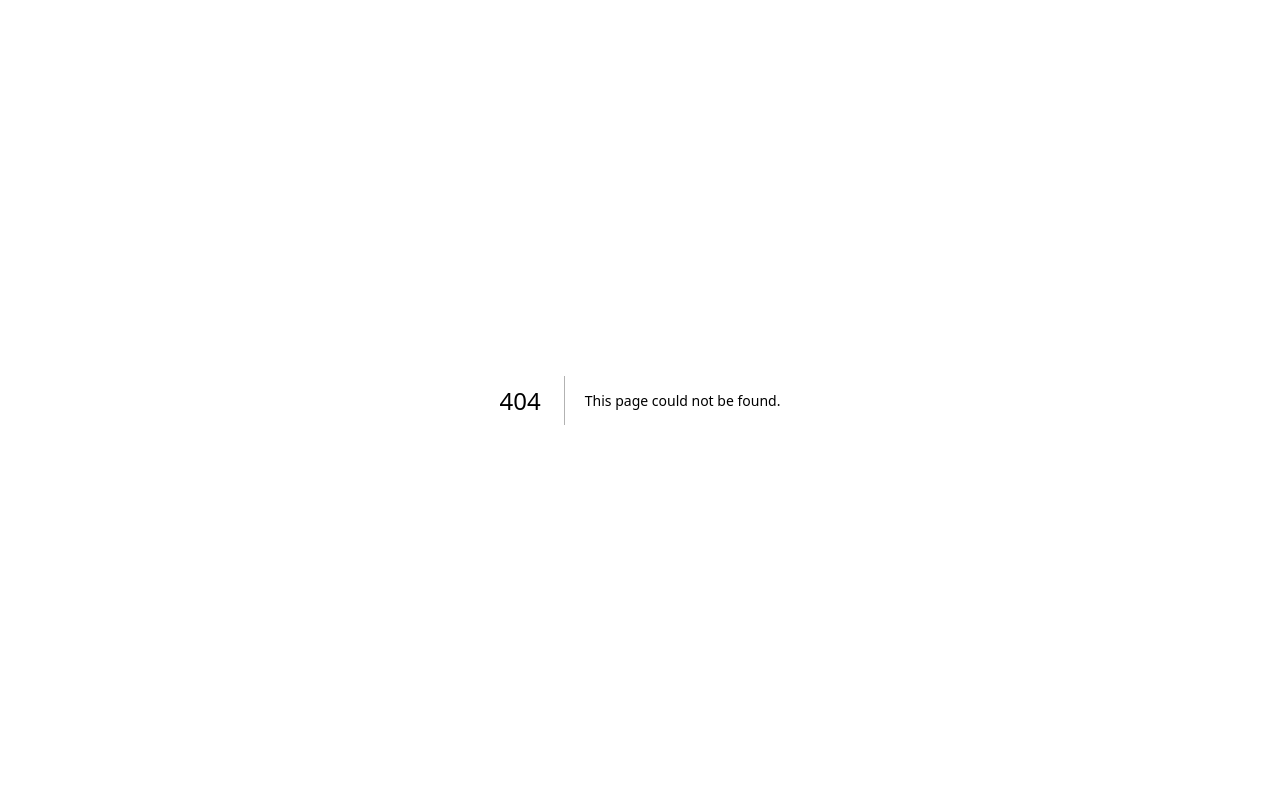
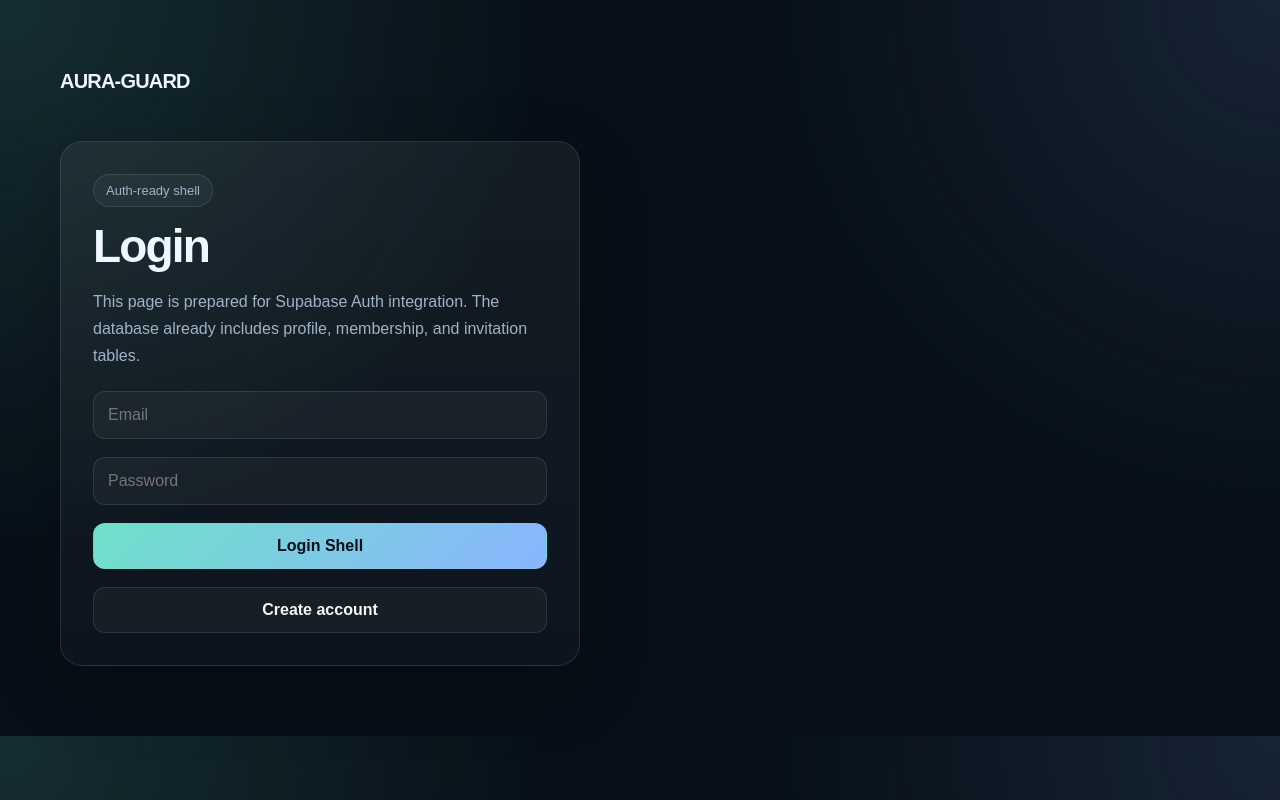
Before and after one commit to bisniskhusus019-hub/aura-guard-enterprise-os, a Next.js app: page /login in a window 1280 px wide. Before the commit this address had no page. Built offline with nearby package versions, Linux system fonts and the light colour scheme.

Commit message:
Add login page shell

```diff
--- /dev/null
+++ b/app/login/page.tsx
@@ -0,0 +1,20 @@
+import Link from "next/link";
+
+export default function LoginPage() {
+  return (
+    <main className="container" style={{ padding: "70px 0" }}>
+      <Link href="/" style={{ fontWeight: 900, fontSize: 20, letterSpacing: "-0.04em" }}>AURA-GUARD</Link>
+      <div className="card" style={{ padding: 32, maxWidth: 520, marginTop: 48 }}>
+        <div className="badge">Auth-ready shell</div>
+        <h1 className="section-title" style={{ marginTop: 16, fontSize: 46 }}>Login</h1>
+        <p style={{ color: "var(--muted)", lineHeight: 1.7 }}>This page is prepared for Supabase Auth integration. The database already includes profile, membership, and invitation tables.</p>
+        <div className="grid" style={{ marginTop: 22 }}>
+          <input placeholder="Email" style={{ padding: 14, borderRadius: 12, border: "1px solid var(--border)", background: "rgba(255,255,255,0.04)", color: "var(--text)" }} />
+          <input placeholder="Password" type="password" style={{ padding: 14, borderRadius: 12, border: "1px solid var(--border)", background: "rgba(255,255,255,0.04)", color: "var(--text)" }} />
+          <button className="btn btn-primary">Login Shell</button>
+          <Link className="btn btn-secondary" href="/signup">Create account</Link>
+        </div>
+      </div>
+    </main>
+  );
+}
```
